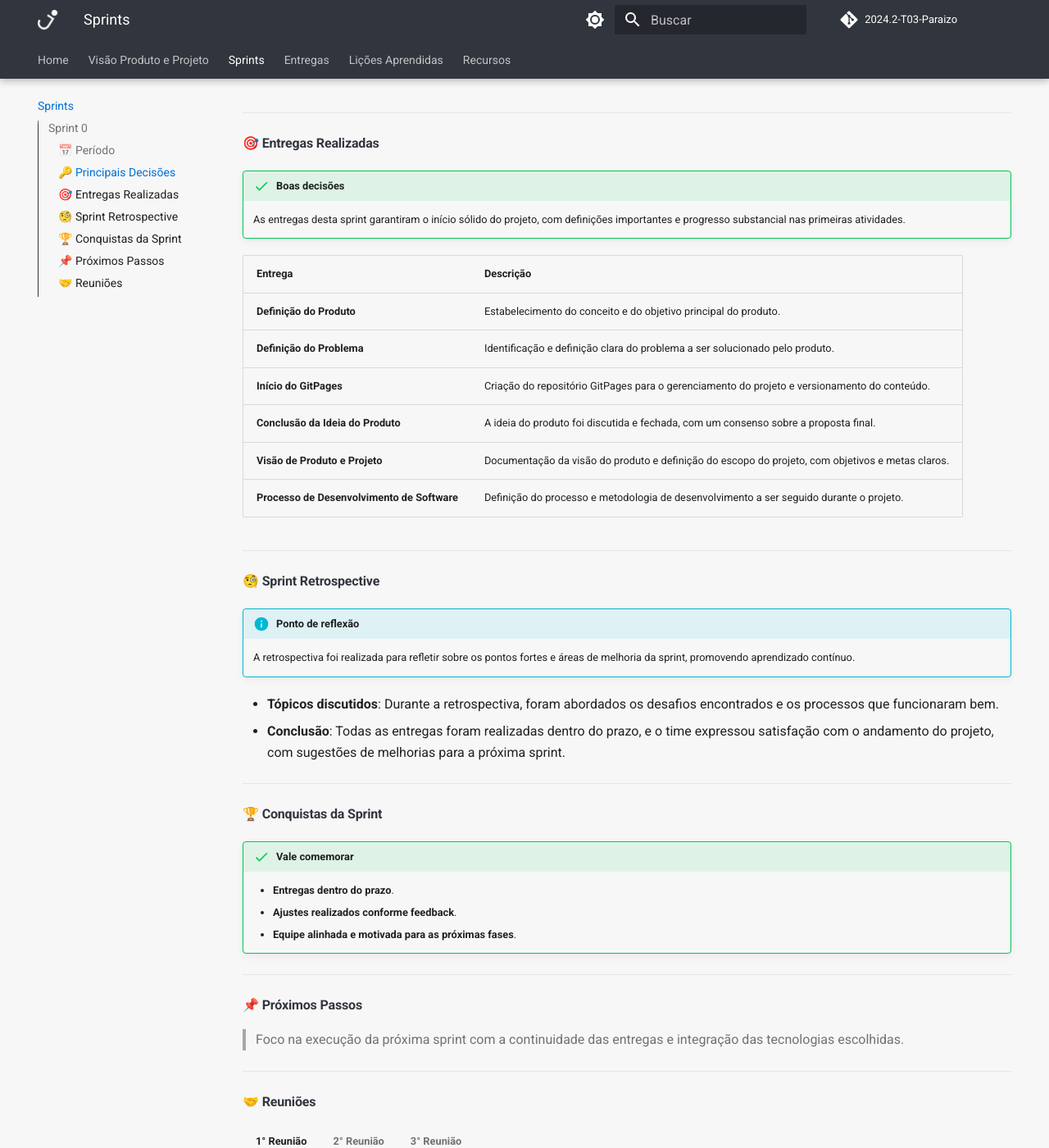
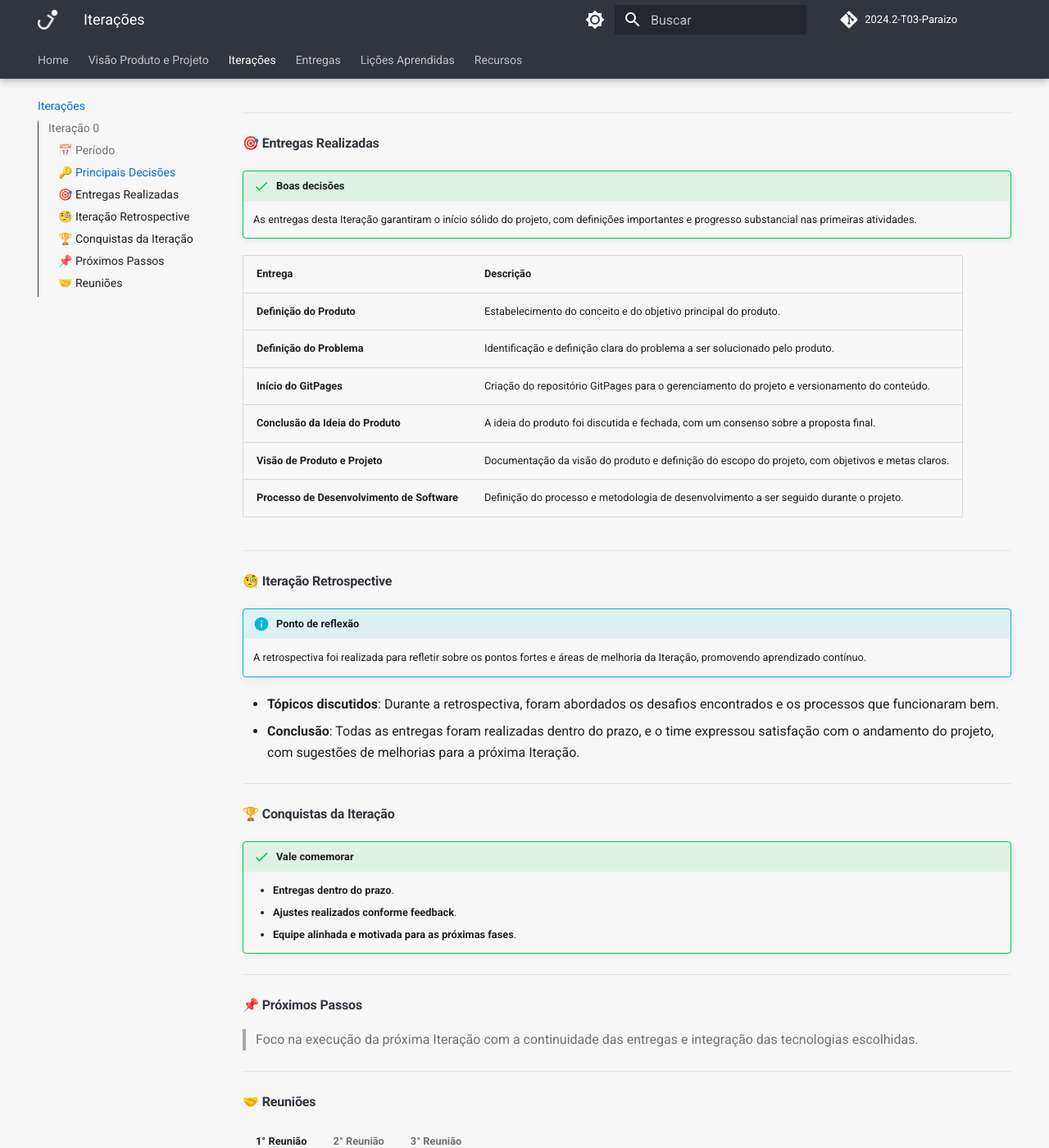
Before and after one commit to mdsreq-fga-unb/2024.2-T03-Paraizo, an MkDocs documentation site: the page built from docs/iteracoes/index.md, in a window 1280 px wide and 1400 px high, scrolled down 867 px. Shown: the whole window at 82% size. Built offline with MkDocs 1.6.1 and Material for MkDocs 9.7.7, drawn with Linux system fonts in a browser that asks for light colours; comment, search, counter and statistics services are not loaded; the version menu is left out; some of the changed text lies outside the part shown.

```diff
--- a/docs/sprints/index.md
+++ b/docs/iteracoes/index.md
@@ -1,4 +1,4 @@
-# **Sprints**
+# **Iterações**
 
 ??? abstract "Histórico de Revisão"
 
@@ -9,9 +9,9 @@
 
 ---
 
-=== "Sprint 0"
+=== "Iteração 0"
 
-    ### **Sprint 0**
+    ### **Iteração 0**
 
     ---
 
@@ -25,7 +25,7 @@
 
     !!! tip "Primeiros passos"
 
-        Durante esta sprint, o grupo tomou decisões cruciais para o início do projeto, estabelecendo as bases para o desenvolvimento e organização.
+        Durante esta Iteração, o grupo tomou decisões cruciais para o início do projeto, estabelecendo as bases para o desenvolvimento e organização.
 
     | **Decisão**                                         | **Descrição**                                                                                             |
     |-----------------------------------------------------|-----------------------------------------------------------------------------------------------------------|
@@ -39,7 +39,7 @@
     #### **🎯 Entregas Realizadas**
 
     !!! success "Boas decisões"
-        As entregas desta sprint garantiram o início sólido do projeto, com definições importantes e progresso substancial nas primeiras atividades.
+        As entregas desta Iteração garantiram o início sólido do projeto, com definições importantes e progresso substancial nas primeiras atividades.
 
     | **Entrega**                                         | **Descrição**                                                                                             |
     |-----------------------------------------------------|-----------------------------------------------------------------------------------------------------------|
@@ -52,17 +52,17 @@
 
     ---
 
-    #### **🧐 Sprint Retrospective**
+    #### **🧐 Iteração Retrospective**
 
     !!! info "Ponto de reflexão"
-        A retrospectiva foi realizada para refletir sobre os pontos fortes e áreas de melhoria da sprint, promovendo aprendizado contínuo.
+        A retrospectiva foi realizada para refletir sobre os pontos fortes e áreas de melhoria da Iteração, promovendo aprendizado contínuo.
 
     - **Tópicos discutidos**: Durante a retrospectiva, foram abordados os desafios encontrados e os processos que funcionaram bem.
-    - **Conclusão**: Todas as entregas foram realizadas dentro do prazo, e o time expressou satisfação com o andamento do projeto, com sugestões de melhorias para a próxima sprint.
+    - **Conclusão**: Todas as entregas foram realizadas dentro do prazo, e o time expressou satisfação com o andamento do projeto, com sugestões de melhorias para a próxima Iteração.
 
     ---
 
-    #### **🏆 Conquistas da Sprint**
+    #### **🏆 Conquistas da Iteração**
 
     !!! success "Vale comemorar"
 
@@ -74,7 +74,7 @@
 
     #### **📌 Próximos Passos**
 
-    > Foco na execução da próxima sprint com a continuidade das entregas e integração das tecnologias escolhidas.
+    > Foco na execução da próxima Iteração com a continuidade das entregas e integração das tecnologias escolhidas.
 
     ---
 
--- a/mkdocs.yml
+++ b/mkdocs.yml
@@ -146,7 +146,7 @@
       - Visão do Projeto: visao-produto-projeto/visao-projeto/index.md
       - Processo de desenvolvimento de software: visao-produto-projeto/processo-desenvolvimento-software/index.md
   # - Backlog do Produto: backlog-produto/index.md
-  - Sprints: sprints/index.md
+  - Iterações: iteracoes/index.md
   - Entregas: entregas/index.md
   - Lições Aprendidas: licoes-aprendidas/index.md
   - Recursos:
```
Also changed, not shown: docs/visao-produto-projeto/visao-projeto/index.md (+3 -3 lines).
